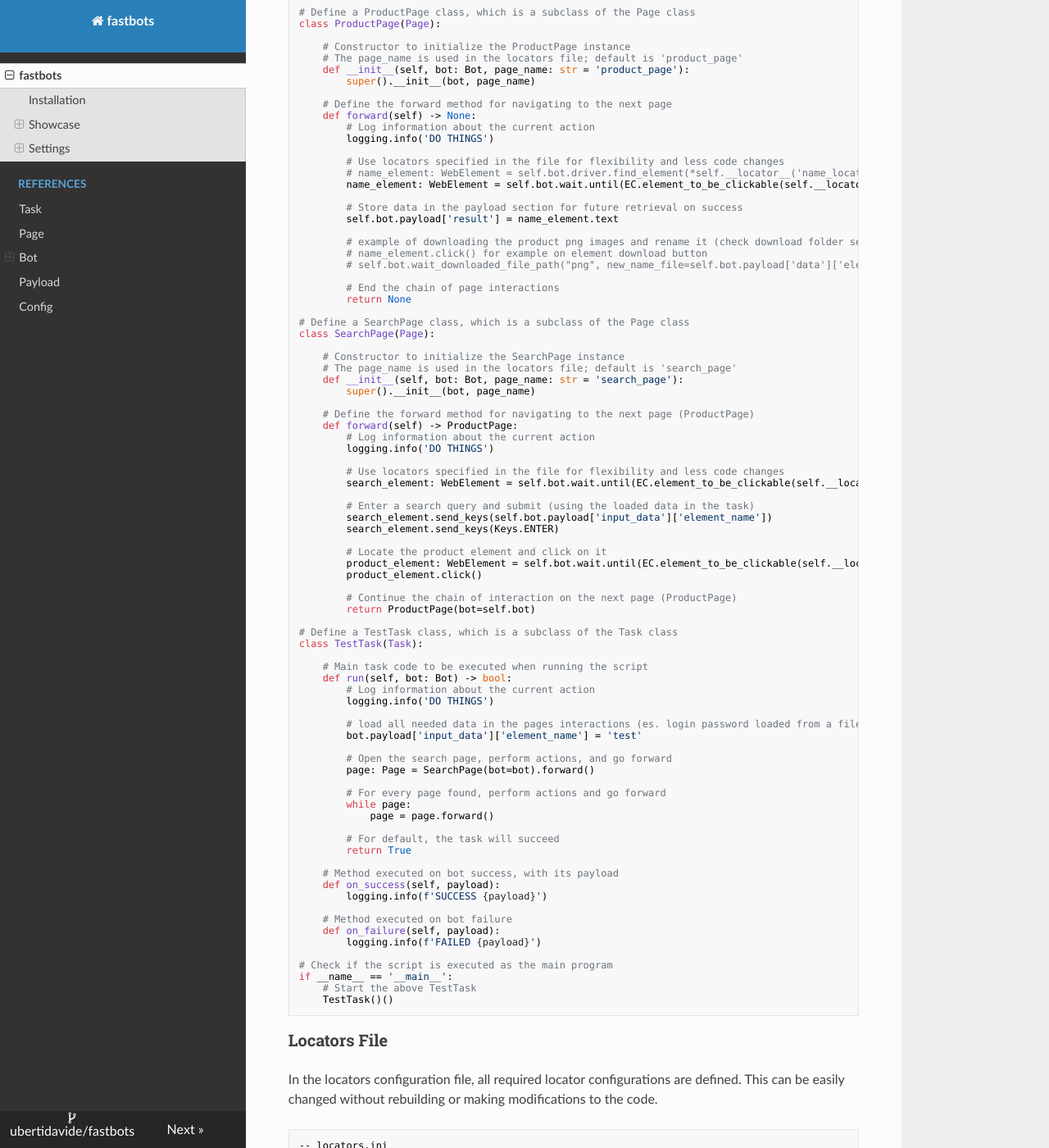
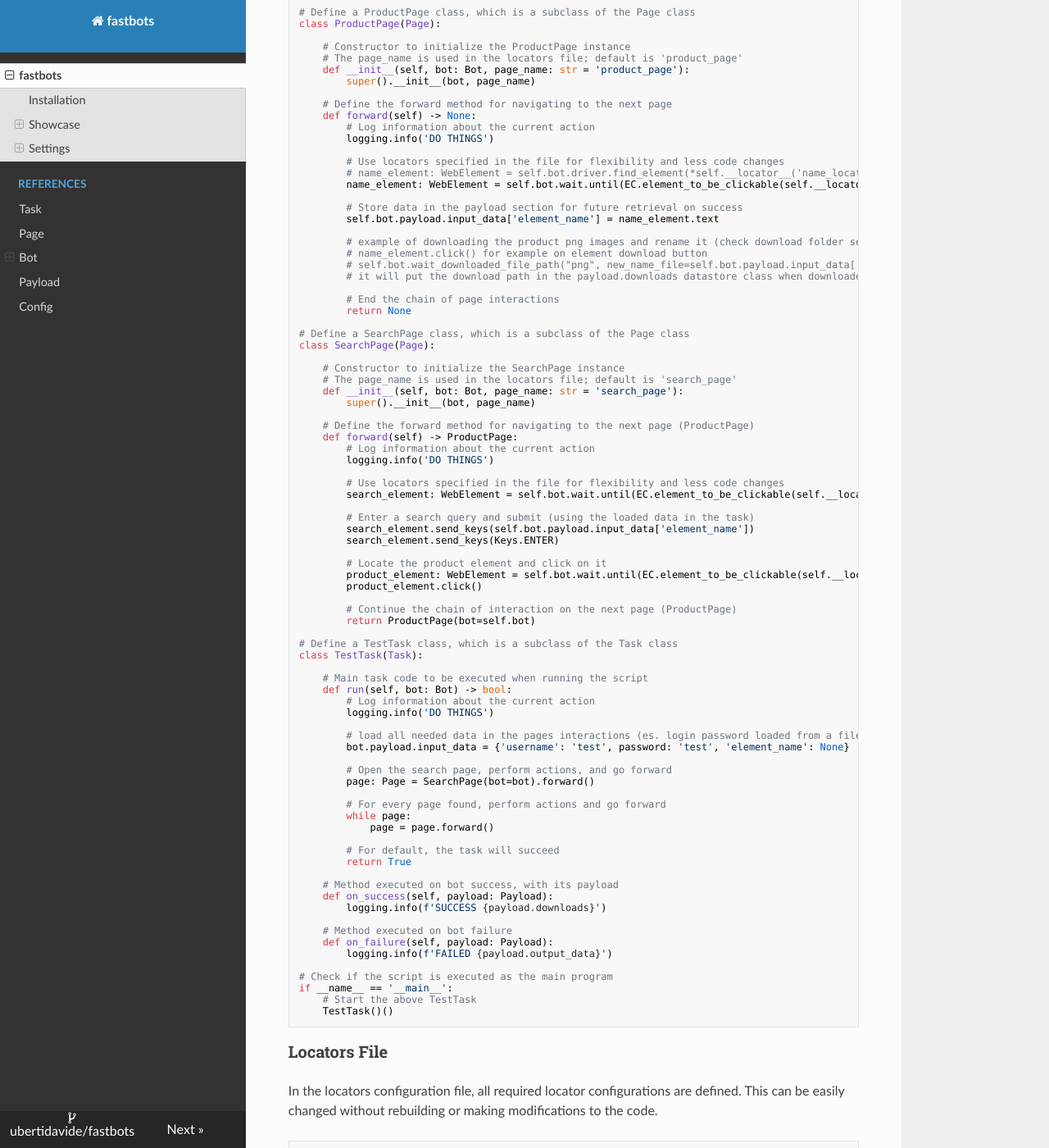
Before and after one commit to ubertidavide/fastbots, an MkDocs documentation site: the page built from docs/index.md, in a window 1280 px wide and 1400 px high, scrolled down 889 px. Shown: the whole window at 82% size. Built offline with MkDocs 1.6.1, drawn with Linux system fonts in a browser that asks for light colours; nearby versions of some CDN libraries.

```diff
--- a/docs/index.md
+++ b/docs/index.md
@@ -43,11 +43,12 @@ class ProductPage(Page):
         name_element: WebElement = self.bot.wait.until(EC.element_to_be_clickable(self.__locator__('name_locator')))
 
         # Store data in the payload section for future retrieval on success
-        self.bot.payload['result'] = name_element.text
+        self.bot.payload.input_data['element_name'] = name_element.text
 
         # example of downloading the product png images and rename it (check download folder settings)
         # name_element.click() for example on element download button
-        # self.bot.wait_downloaded_file_path("png", new_name_file=self.bot.payload['data']['element_name'])
+        # self.bot.wait_downloaded_file_path("png", new_name_file=self.bot.payload.input_data['element_name'])
+        # it will put the download path in the payload.downloads datastore class when downloaded and renamed
 
         # End the chain of page interactions
         return None
@@ -69,7 +70,7 @@ class SearchPage(Page):
         search_element: WebElement = self.bot.wait.until(EC.element_to_be_clickable(self.__locator__('search_locator')))
 
         # Enter a search query and submit (using the loaded data in the task)
-        search_element.send_keys(self.bot.payload['input_data']['element_name'])
+        search_element.send_keys(self.bot.payload.input_data['element_name'])
         search_element.send_keys(Keys.ENTER)
 
         # Locate the product element and click on it
@@ -88,7 +89,7 @@ class TestTask(Task):
         logging.info('DO THINGS')
 
         # load all needed data in the pages interactions (es. login password loaded from a file using pandas)
-        bot.payload['input_data']['element_name'] = 'test'
+        bot.payload.input_data = {'username': 'test', password: 'test', 'element_name': None}
 
         # Open the search page, perform actions, and go forward
         page: Page = SearchPage(bot=bot).forward()
@@ -101,12 +102,12 @@ class TestTask(Task):
         return True
 
     # Method executed on bot success, with its payload
-    def on_success(self, payload):
-        logging.info(f'SUCCESS {payload}')
+    def on_success(self, payload: Payload):
+        logging.info(f'SUCCESS {payload.downloads}')
 
     # Method executed on bot failure
-    def on_failure(self, payload):
-        logging.info(f'FAILED {payload}')
+    def on_failure(self, payload: Payload):
+        logging.info(f'FAILED {payload.output_data}')
 
 # Check if the script is executed as the main program
 if __name__ == '__main__':
```
